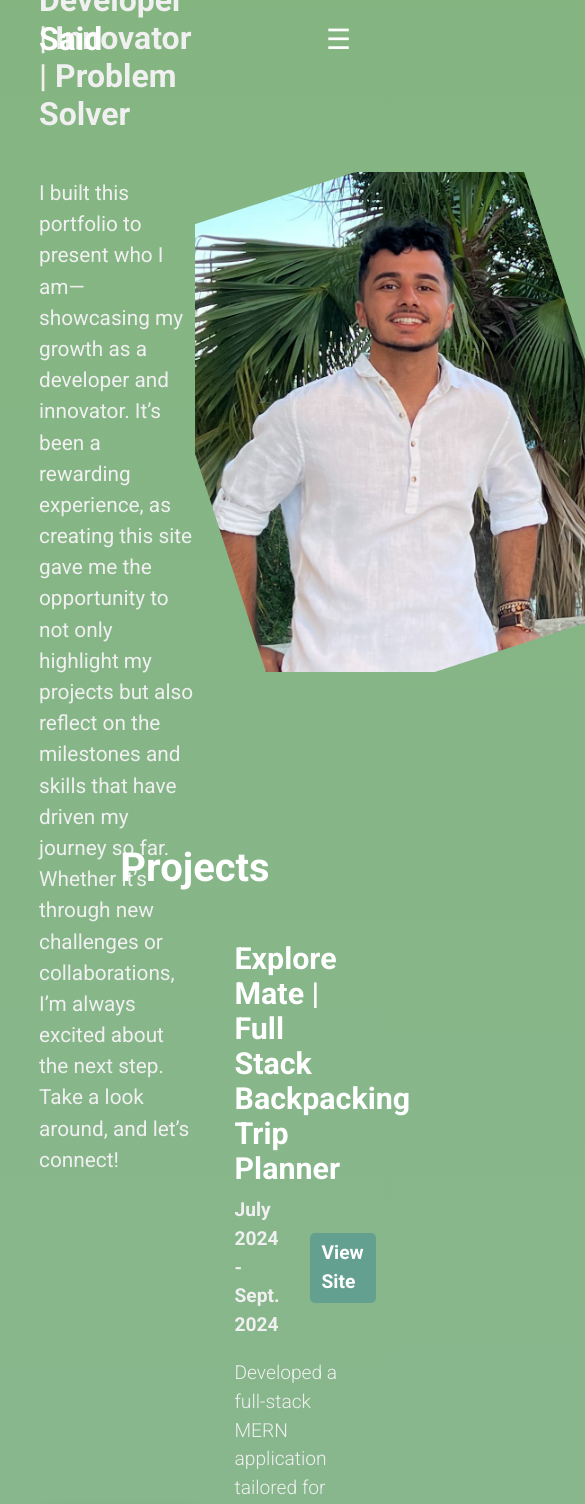
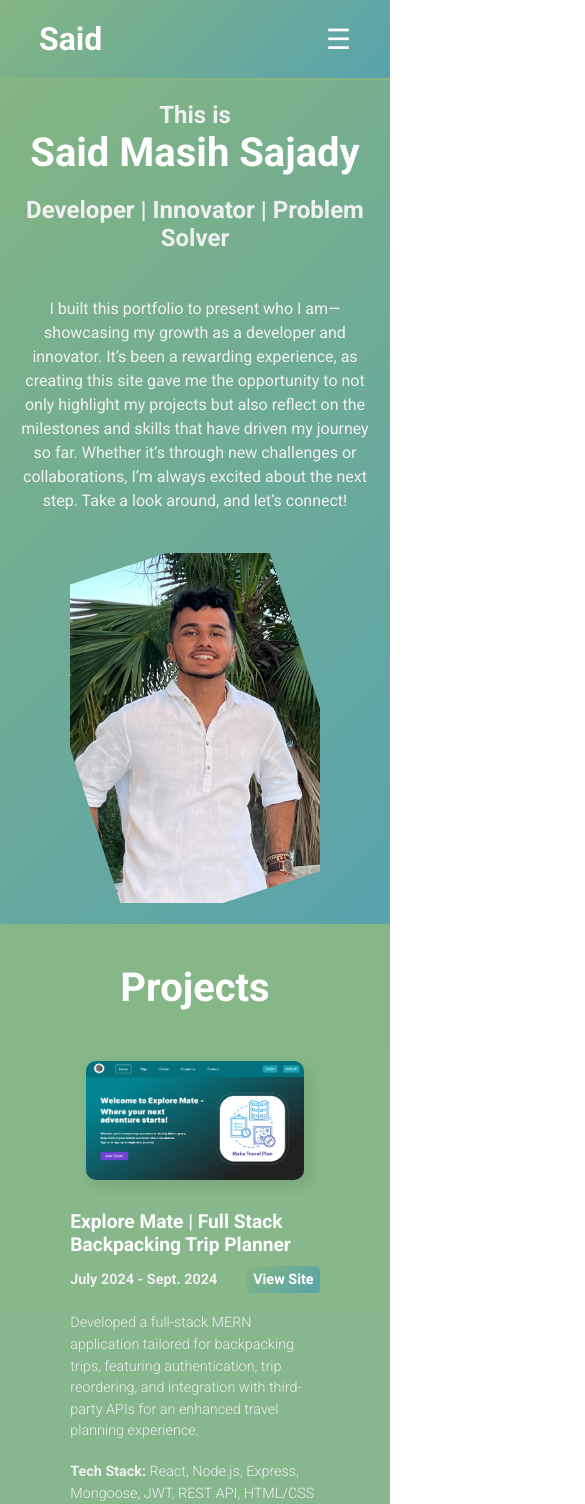
Before and after one commit to saidmsajady/portfolio, a React (Vite) app: page / in a window 390 px wide. Shown: the top 1504 px of the page, 585 px wide, since content can reach past the window. Built offline with nearby package versions, Linux system fonts and the light colour scheme.

Commit message:
Completed Portfolio

```diff
--- a/src/components/Experience/Experience.css
+++ b/src/components/Experience/Experience.css
@@ -1,5 +1,5 @@
 .experience {
-    background: rgba(255, 255, 255, 0.1);
+    background: #84b5815a;
     padding: 40px 10%;
     border-radius: 10px;
 }
--- a/src/components/Experience/Experience.jsx
+++ b/src/components/Experience/Experience.jsx
@@ -7,7 +7,10 @@ import "react-vertical-timeline-component/style.min.css";
 const Experience = () => {
 
   let workIconStyles = { background: "#f39c12" }; // Example color, adjust as needed
-  let schoolIconStyles = { background: "#64a08f" };
+  let schoolIconStyles = {
+    background: "linear-gradient(135deg, #84b581, #59a3ae)"
+  };
+
 
 
   return (
--- a/src/components/Hero/Hero.css
+++ b/src/components/Hero/Hero.css
@@ -1,9 +1,12 @@
 .hero {
+    background: linear-gradient(135deg, #84b581, #59a3ae); /* Example gradient */
+
     display: flex;
     align-items: center;
     justify-content: center;
     height: 100vh;
     padding: 0 10%;
+    margin-top: 60px; /* Added margin-top to prevent overlap with the navbar */
 }
 
 .hero-content {
@@ -12,6 +15,7 @@
     align-items: center;
     width: 100%;
     max-width: 1200px;
+    flex-direction: row; /* Default to row layout */
 }
 
 .hero-text {
@@ -63,3 +67,58 @@
     object-fit: cover;
     transform: rotate(18deg);
 }
+
+/* Responsive Design */
+@media (max-width: 1024px) {
+    .hero-content {
+        flex-direction: column; /* Stack the text and image vertically on tablets */
+        text-align: center; /* Center-align text */
+    }
+
+    .hero-text {
+        max-width: 100%; /* Make text container take up full width */
+        padding-bottom: 20px; /* Space between text and image */
+    }
+
+    .hero-text h1 {
+        font-size: 3.5rem; /* Smaller h1 font size */
+    }
+
+    .hero-text h2 {
+        font-size: 1.75rem; /* Smaller h2 font size */
+    }
+
+    .hero-text h3 {
+        font-size: 1.1rem; /* Smaller h3 font size */
+    }
+
+    .diamond-container {
+        width: 300px; /* Smaller image size */
+        height: 400px; /* Smaller image size */
+        margin-top: 20px; /* Space between text and image */
+    }
+}
+
+@media (max-width: 768px) {
+    .hero {
+        padding: 0 5%;
+        margin-top: 80px; /* More space from navbar */
+    }
+
+    .hero-text h1 {
+        font-size: 2.5rem; /* Even smaller h1 font size */
+    }
+
+    .hero-text h2 {
+        font-size: 1.5rem; /* Even smaller h2 font size */
+    }
+
+    .hero-text h3 {
+        font-size: 1rem; /* Even smaller h3 font size */
+    }
+
+    .diamond-container {
+        width: 250px; /* Even smaller image size */
+        height: 350px; /* Even smaller image size */
+    }
+}
--- a/src/components/Navbar/Navbar.css
+++ b/src/components/Navbar/Navbar.css
@@ -4,16 +4,17 @@
     left: 0;
     width: 100%;
     padding: 20px 10%;
-    background: transparent;
+    background: linear-gradient(135deg, #84b581, #59a3ae); /* Example gradient */
     display: flex;
     justify-content: space-between;
     align-items: center;
     z-index: 100;
     transition: background 0.3s ease-in-out;
+
 }
 
 .header.scrolled {
-    background: #57a18c;
+    background: linear-gradient(135deg, #84b581, #59a3ae); /* Example gradient */
 }
 
 .logo {
--- a/src/components/Projects/Projects.css
+++ b/src/components/Projects/Projects.css
@@ -1,5 +1,27 @@
-.projects {
-    background-color: rgba(193, 85, 85, 0.5);
+#project-title {
+    padding-bottom: 50px;
+    text-align: center;
+    font-size: 2.5rem;
+    color: hsl(0, 0%, 100%);
+  }
+
+  /* Initial state for project items */
+  .project-container,
+  .project-reverse {
+    opacity: 0;
+    transform: translateY(50px); /* Start from below */
+    transition: opacity 0.8s ease-out, transform 0.8s ease-out; /* Smooth transition */
+  }
+
+  /* Animation when the project comes into the viewport */
+  .project-container.appear,
+  .project-reverse.appear {
+    opacity: 1;
+    transform: translateY(0);
+  }
+
+  #projects {
+    background-color: #84b5815a;
     padding: 40px 10%;
     border-radius: 10px;
   }
@@ -10,6 +32,7 @@
     gap: 40px;
     margin-bottom: 60px;
     justify-content: center;
+    flex-wrap: wrap; /* Allow wrapping of content */
   }
 
   .project-container.reverse {
@@ -41,15 +64,96 @@
   }
 
   .project-button {
-    background-color: #64a08f;
+    background: linear-gradient(135deg, #84b581, #59a3ae); /* Correct gradient syntax */
     color: white;
     padding: 6px 12px;
     border-radius: 5px;
     text-decoration: none;
     font-weight: bold;
-    transition: background-color 0.3s ease;
+    transition: background 0.3s ease; /* Update transition property */
   }
 
   .project-button:hover {
-    background-color: #66a793;
+    background: linear-gradient(135deg, #82bb7f, #6ca8b1);
+    border: white;
   }
+
+
+  /* Responsive Design for smaller screens */
+  @media (max-width: 1024px) {
+    .project-container {
+      gap: 20px; /* Smaller gap between content */
+    }
+
+    .project-image {
+      width: 50%; /* Make image smaller */
+    }
+
+    .project-content {
+      width: 40%; /* Adjust content width */
+    }
+
+    .project-content h2 {
+      font-size: 1.6rem; /* Smaller project title */
+    }
+
+    .project-content p {
+      font-size: 1rem; /* Smaller paragraph text */
+    }
+
+    .project-button {
+      padding: 5px 10px; /* Smaller button */
+    }
+  }
+
+  @media (max-width: 768px) {
+    .project-container {
+      flex-direction: column; /* Stack image and content vertically */
+      align-items: center; /* Center-align the content */
+      gap: 30px; /* Increase gap for clarity */
+    }
+
+    .project-image {
+      width: 70%; /* Make image larger relative to text */
+      max-width: 350px; /* Limit image size */
+    }
+
+    .project-content {
+      width: 80%; /* Make content container take more width */
+    }
+
+    .project-content h2 {
+      font-size: 1.4rem; /* Smaller project title */
+    }
+
+    .project-content p {
+      font-size: 0.95rem; /* Smaller paragraph text */
+    }
+
+    .project-button {
+      padding: 4px 8px; /* Smaller button */
+    }
+
+    /* Change layout for the second project container */
+    .project-reverse {
+      flex-direction: column; /* Stack content and image for the second project */
+    }
+
+    .project-reverse .project-image {
+      order: -1; /* Move the image to the top */
+    }
+  }
+
+  @media (max-width: 480px) {
+    .project-content h2 {
+      font-size: 1.2rem; /* Even smaller project title */
+    }
+
+    .project-content p {
+      font-size: 0.9rem; /* Even smaller paragraph text */
+    }
+
+    .project-button {
+      padding: 3px 6px; /* Smaller button */
+    }
+  }
--- a/src/components/Projects/Projects.jsx
+++ b/src/components/Projects/Projects.jsx
@@ -1,19 +1,53 @@
-import React from "react";
+import React, { useEffect, useRef } from "react";
 import "./Projects.css";
 import ExploreMateImage from "../../assets/ExploreMate.png";
 import FreeSenseImage from "../../assets/FreeSense.png";
 
 const Projects = () => {
+  // Create an array of refs to track each project container
+  const projectRefs = useRef([]);
+
+  useEffect(() => {
+    const observer = new IntersectionObserver(
+      (entries) => {
+        entries.forEach((entry) => {
+          if (entry.isIntersecting) {
+            entry.target.classList.add("appear");
+          }
+        });
+      },
+      { threshold: 0.3 }
+    );
+
+    // Make sure the refs are correctly populated before observing
+    projectRefs.current.forEach((el) => {
+      if (el) observer.observe(el); // Ensure that 'el' is a valid element
+    });
+
+    return () => {
+      projectRefs.current.forEach((el) => {
+        if (el) observer.unobserve(el); // Ensure 'el' is a valid element before unobserving
+      });
+    };
+  }, []);
+
   return (
     <section id="projects" className="section-divider">
-        <h1 id="title">Projects</h1>
+      <h1 id="project-title">Projects</h1>
 
       {/* Explore Mate - Image Left, Content Right */}
-        <div className="project-container">
-        <img src={ExploreMateImage} alt="Explore Mate Project" className="project-image" />
+      <div
+        className="project-container"
+        ref={(el) => (projectRefs.current[0] = el)} // Ref for first project
+      >
+        <img
+          src={ExploreMateImage}
+          alt="Explore Mate Project"
+          className="project-image"
+        />
         <div className="project-content">
           <h2>Explore Mate | Full Stack Backpacking Trip Planner</h2>
-            <p style={{ display: "flex",  alignItems: "center", gap: "30px" }}>
+          <p style={{ display: "flex", alignItems: "center", gap: "30px" }}>
             <strong>July 2024 - Sept. 2024</strong>
             <a
               href="https://explore-mate-site.web.app/"
@@ -24,26 +58,27 @@ const Projects = () => {
               View Site
             </a>
           </p>
-
-            <br/>
+          <br />
           <p>
-              Developed a full-stack MERN application tailored for backpacking trips, featuring authentication, trip reordering, and integration with third-party APIs for an enhanced travel planning experience.
+            Developed a full-stack MERN application tailored for backpacking
+            trips, featuring authentication, trip reordering, and integration
+            with third-party APIs for an enhanced travel planning experience.
           </p>
-            <br/>
-            <p><strong>Tech Stack:</strong> React, Node.js, Express, Mongoose, JWT, REST API, HTML/CSS</p>
-            {/* <ul>
-              <li>Engineered a scalable Node.js + Express backend for seamless trip management.</li>
-              <li>Implemented secure JWT-based authentication for multi-device login.</li>
-              <li>Boosted front-end performance through lazy loading and efficient state management.</li>
-              <li>Designed a mobile-responsive UI for travel planning on any device.</li>
-            </ul> */}
+          <br />
+          <p>
+            <strong>Tech Stack:</strong> React, Node.js, Express, Mongoose,
+            JWT, REST API, HTML/CSS
+          </p>
         </div>
       </div>
 
-        <hr/>
+      <hr />
 
       {/* FreeSense - Image Right, Content Left */}
-        <div className="project-container project-reverse">
+      <div
+        className="project-container project-reverse"
+        ref={(el) => (projectRefs.current[1] = el)} // Ref for second project
+      >
         <div className="project-content">
           <h2 className="">FreeSense | Author Portfolio Website</h2>
           <p style={{ display: "flex", alignItems: "center", gap: "30px" }}>
@@ -57,21 +92,23 @@ const Projects = () => {
               View Site
             </a>
           </p>
-            <br/>
+          <br />
           <p>
-              Led a team of two developers to build an interactive portfolio website for an author, integrating dynamic, user-friendly
-              elements to showcase and sell his book.
+            Led a team of two developers to build an interactive portfolio
+            website for an author, integrating dynamic, user-friendly elements
+            to showcase and sell his book.
           </p>
-            <br/>
-            <p><strong>Tech Stack:</strong> React, Node.js, Express, HTML/SCSS, Nodemailer</p>
-            {/* <ul>
-              <li>Managed Agile sprints and task distribution to ensure timely delivery.</li>
-              <li>Developed an optimized React UI with lazy loading and code splitting.</li>
-              <li>Integrated animations and interactive contact forms for an engaging experience.</li>
-              <li>Collaborated closely with the author to align the website with his brand.</li>
-            </ul> */}
+          <br />
+          <p>
+            <strong>Tech Stack:</strong> React, Node.js, Express, HTML/SCSS,
+            Nodemailer
+          </p>
         </div>
-          <img src={FreeSenseImage} alt="FreeSense Project" className="project-image"/>
+        <img
+          src={FreeSenseImage}
+          alt="FreeSense Project"
+          className="project-image"
+        />
       </div>
     </section>
   );
--- a/src/styles/global.css
+++ b/src/styles/global.css
@@ -23,17 +23,10 @@ a {
 }
 
 hr {
-  width: 40%;
+  width: 20%;
   background-color: #fff;
   margin: 50px auto;
   padding-bottom: 10px;
   border-radius: 10px;
   border: none;
 }
-
-#title {
-  padding-bottom: 50px;
-  text-align: center;
-  font-size: 2.5rem;
-  color: #fff;
-}
```
Also changed, not shown: src/components/Contact/Contact.css (+58 -15 lines), src/components/Contact/Contact.jsx (+78 -10 lines), src/components/Education/Education.css (+61 -6 lines), src/components/Education/Education.jsx (+29 -5 lines), src/components/Navbar/Navbar.jsx (+23 -4 lines). Lines whose indentation alone changed are shown as unchanged.
